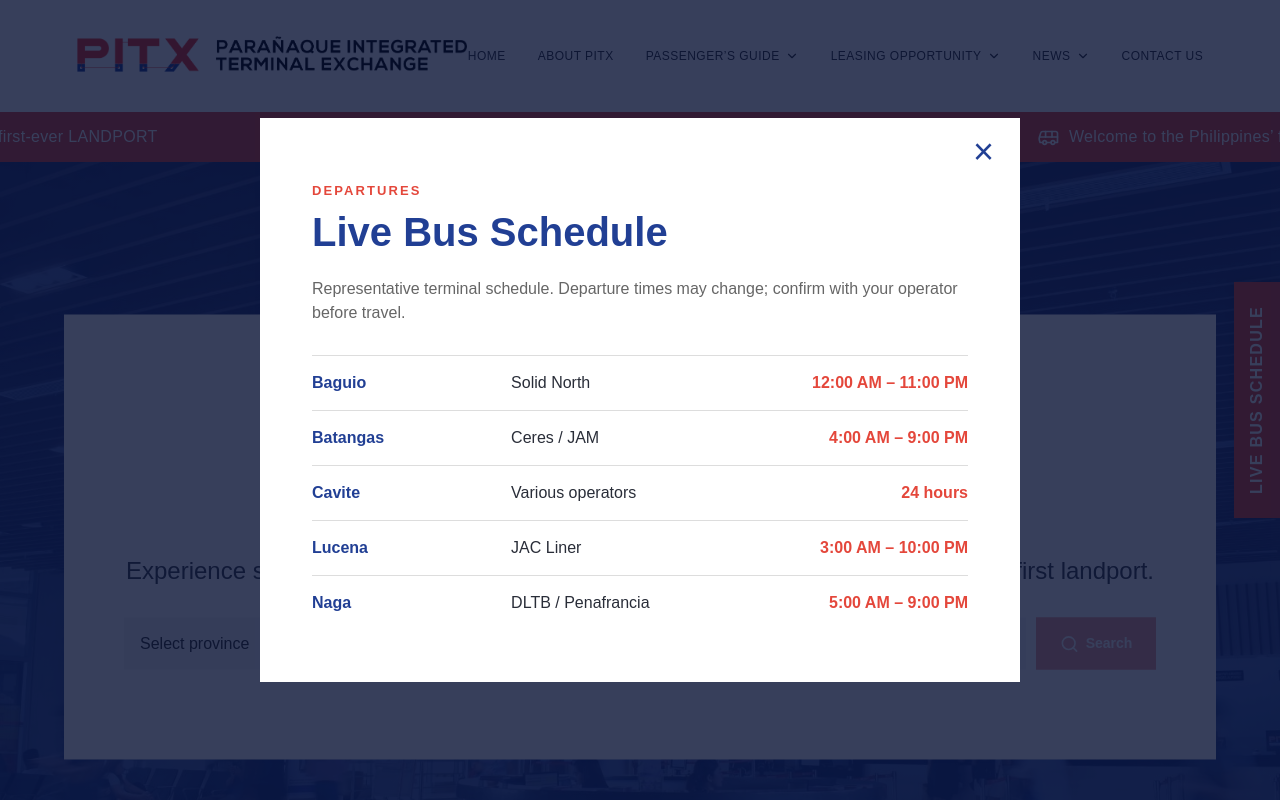
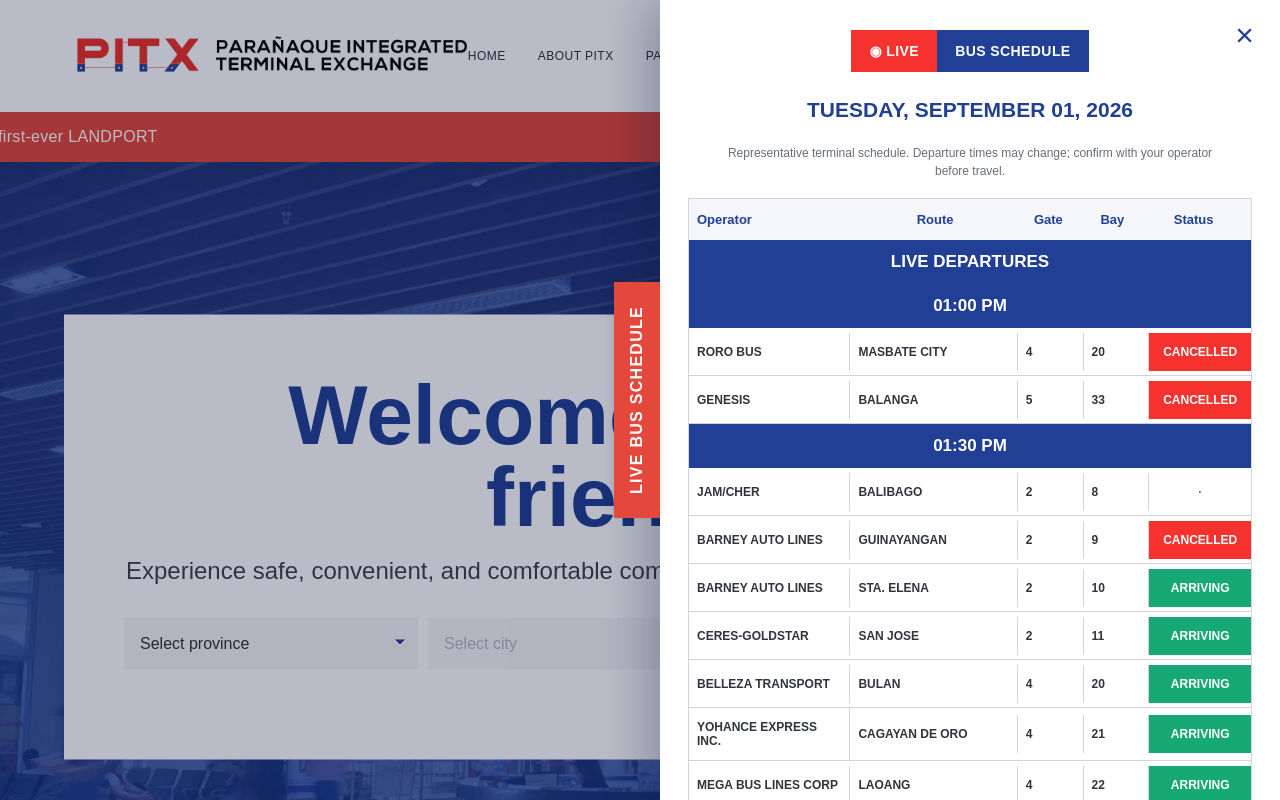
Before and after one commit to devskadi/landport-mockup, a Next.js app: page / in a window 1280 px wide. Both pictures are taken after a click on the button "LIVE BUS SCHEDULE". Shown: the top 800 px of the page. Built offline with nearby package versions, Linux system fonts and the light colour scheme.

Commit message:
Added Sliding Drawer

```diff
--- a/app/globals.css
+++ b/app/globals.css
@@ -238,3 +238,47 @@
 .contact-intro{margin-bottom:0}
 .contact-map-link{margin:22px 0 50px}
 @media(max-width:620px){.modern{padding-bottom:72px}}
+
+/* Live Bus Schedule right-side drawer */
+.schedule-tab{z-index:120;transition:right 320ms cubic-bezier(.22,1,.36,1)}
+.schedule-drawer-layer{position:fixed;inset:0;z-index:100;background:rgba(6,16,50,.28);opacity:0;visibility:hidden;pointer-events:none;transition:opacity 220ms ease,visibility 0s linear 320ms}
+.schedule-drawer-layer.open{opacity:1;visibility:visible;pointer-events:auto;transition:opacity 220ms ease,visibility 0s}
+.schedule-drawer{position:absolute;top:0;right:0;width:min(620px,calc(100vw - 48px));height:100%;overflow:auto;background:#fff;color:var(--ink);padding:30px 28px 44px;box-shadow:-16px 0 40px rgba(8,19,58,.24);transform:translateX(100%);transition:transform 320ms cubic-bezier(.22,1,.36,1)}
+.schedule-drawer-layer.open .schedule-drawer{transform:translateX(0)}
+body:has(.schedule-drawer-layer.open) .schedule-tab{right:min(620px,calc(100vw - 48px))}
+.schedule-drawer-topbar{display:flex;width:max-content;margin:0 auto 26px;overflow:hidden;text-transform:uppercase;font-size:14px;letter-spacing:.03em}
+.schedule-drawer-topbar span,.schedule-drawer-topbar strong{display:block;padding:13px 18px;color:#fff;font-weight:800}
+.schedule-drawer-topbar span{background:#f5322e}
+.schedule-drawer-topbar strong{background:var(--blue)}
+.schedule-drawer-close{position:absolute;top:18px;right:20px;border:0;background:transparent;color:var(--blue);font-size:32px;line-height:1;cursor:pointer}
+.schedule-drawer-title{position:absolute;width:1px;height:1px;overflow:hidden;clip-path:inset(50%);white-space:nowrap}
+.schedule-date{margin:8px 40px 22px;color:var(--blue);font-size:21px;font-weight:800;text-align:center;text-transform:uppercase}
+.schedule-drawer-note{max-width:500px;margin:0 auto 18px;color:#676d79;font-size:12px;line-height:1.5;text-align:center}
+.schedule-table{min-width:520px;margin-top:12px;border:1px solid #d2d5dc;border-bottom:0;overflow:hidden}
+.schedule-table-head,.schedule-table-row{display:grid;grid-template-columns:1.35fr 1.4fr .55fr .55fr .85fr;align-items:center}
+.schedule-table-head{padding:13px 8px;background:#f4f6fa;color:var(--blue);font-size:13px;font-weight:800;text-align:center}
+.schedule-table-head span:first-child,.schedule-table-row strong{text-align:left}
+.schedule-time-band{grid-column:1/-1;padding:12px 8px;background:var(--blue);color:#fff;font-size:17px;font-weight:800;text-align:center}
+.schedule-table-row{min-height:48px;border-bottom:1px solid #cfd3da;color:#30343d;font-size:12px;font-weight:700}
+.schedule-table-row>*{min-width:0;padding:12px 8px;border-right:1px solid #cfd3da;overflow-wrap:anywhere}
+.schedule-table-row>*:last-child{border-right:0}
+.schedule-table-row time{text-align:center;font-weight:800}
+.schedule-table-row small{display:none}
+.schedule-status{color:#fff!important;text-align:center}
+.schedule-status.cancelled{background:#f5322e}
+.schedule-status.arriving{background:#16a875}
+@media(max-width:620px){
+  .schedule-drawer{width:calc(100vw - 44px);padding:24px 16px 32px}
+  body:has(.schedule-drawer-layer.open) .schedule-tab{right:calc(100vw - 44px)}
+  .schedule-drawer-topbar{margin-bottom:22px}
+  .schedule-date{font-size:17px;margin-right:22px}
+  .schedule-table{min-width:500px}
+}
+
+
+.schedule-tab-open{right:min(620px,calc(100vw - 48px))}
+@media(max-width:620px){.schedule-tab-open{right:calc(100vw - 44px)}}
+
+
+.schedule-table-group{display:block}
+.schedule-status.pending{background:#fff;color:#f5322e!important}
--- a/app/home-page.tsx
+++ b/app/home-page.tsx
@@ -22,12 +22,10 @@
   { title: "Modern Features and Amenities", text: "PITX is equipped with modern features and amenities that are designed to address your daily commuting needs.", image: "/assets/amenities.jpg" },
   { title: "One-Stop Terminal", text: "PITX houses retail and office spaces where you can dine, shop, and avail government services, in one convenient location.", image: "/assets/one-stop.jpg" },
 ];
-const schedule = [
-  ["Baguio", "Solid North", "12:00 AM – 11:00 PM"],
-  ["Batangas", "Ceres / JAM", "4:00 AM – 9:00 PM"],
-  ["Cavite", "Various operators", "24 hours"],
-  ["Lucena", "JAC Liner", "3:00 AM – 10:00 PM"],
-  ["Naga", "DLTB / Penafrancia", "5:00 AM – 9:00 PM"],
+const scheduleGroups = [
+  { time: "01:00 PM", rows: [["RORO BUS", "MASBATE CITY", "4", "20", "CANCELLED"], ["GENESIS", "BALANGA", "5", "33", "CANCELLED"]] },
+  { time: "01:30 PM", rows: [["JAM/CHER", "BALIBAGO", "2", "8", ""], ["BARNEY AUTO LINES", "GUINAYANGAN", "2", "9", "CANCELLED"], ["BARNEY AUTO LINES", "STA. ELENA", "2", "10", "ARRIVING"], ["CERES-GOLDSTAR", "SAN JOSE", "2", "11", "ARRIVING"], ["BELLEZA TRANSPORT", "BULAN", "4", "20", "ARRIVING"], ["YOHANCE EXPRESS INC.", "CAGAYAN DE ORO", "4", "21", "ARRIVING"], ["MEGA BUS LINES CORP", "LAOANG", "4", "22", "ARRIVING"], ["UBE EXPRESS", "NAIA LOOP", "5", "32", "·"], ["SOLID NORTH", "DAGUPAN CITY", "5", "35", "CANCELLED"]] },
+  { time: "02:00 PM", rows: [["ALPS", "BATANGAS CITY", "2", "8", ""], ["ALPS", "LIPA CITY", "2", "9", ""], ["ALPS", "LIPA CITY", "2", "10", ""], ["CERES-GOLDSTAR", "SAN JOSE", "2", "11", "ARRIVING"]] },
 ];
 const routeOptions: Record<string, string[]> = {
   Cavite: ["Bacoor", "Dasmariñas", "Tagaytay", "Trece Martires"],
@@ -138,7 +136,7 @@
             </form>
             <p className="route-result" aria-live="polite">{routeMessage}</p>
           </div>
-          <button className="schedule-tab" onClick={() => setScheduleOpen(true)}>LIVE BUS SCHEDULE</button>
+          <button className={scheduleOpen ? "schedule-tab schedule-tab-open" : "schedule-tab"} onClick={() => setScheduleOpen(true)}>LIVE BUS SCHEDULE</button>
         </section>
 
         <section className="statement section-pad">
@@ -218,7 +216,20 @@
         </div>
       </footer>
 
-      {scheduleOpen ? <div className="modal-backdrop" onMouseDown={(e) => { if (e.target === e.currentTarget) setScheduleOpen(false); }}><section className="schedule-modal" role="dialog" aria-modal="true" aria-labelledby="schedule-title"><button className="modal-close" onClick={() => setScheduleOpen(false)} aria-label="Close schedule">×</button><p className="eyebrow">DEPARTURES</p><h2 id="schedule-title">Live Bus Schedule</h2><p className="modal-note">Representative terminal schedule. Departure times may change; confirm with your operator before travel.</p><div className="schedule-list">{schedule.map(([destination, operator, hours]) => <div key={destination}><strong>{destination}</strong><span>{operator}</span><time>{hours}</time></div>)}</div></section></div> : null}
+      <div className={scheduleOpen ? "schedule-drawer-layer open" : "schedule-drawer-layer"} aria-hidden={!scheduleOpen} onMouseDown={(e) => { if (e.target === e.currentTarget) setScheduleOpen(false); }}>
+        <section className="schedule-drawer" role="dialog" aria-modal={scheduleOpen} aria-labelledby="schedule-title">
+          <div className="schedule-drawer-topbar"><span>◉ LIVE</span><strong>BUS SCHEDULE</strong></div>
+          <button type="button" className="schedule-drawer-close" onClick={() => setScheduleOpen(false)} aria-label="Close schedule">×</button>
+          <h2 id="schedule-title" className="schedule-drawer-title">Live Bus Schedule</h2>
+          <p className="schedule-date">{new Intl.DateTimeFormat("en-US", { weekday: "long", day: "2-digit", month: "long", year: "numeric" }).format(new Date())}</p>
+          <p className="schedule-drawer-note">Representative terminal schedule. Departure times may change; confirm with your operator before travel.</p>
+          <div className="schedule-table" role="table" aria-label="Live bus departures">
+            <div className="schedule-table-head" role="row"><span role="columnheader">Operator</span><span role="columnheader">Route</span><span role="columnheader">Gate</span><span role="columnheader">Bay</span><span role="columnheader">Status</span></div>
+            <div className="schedule-time-band">LIVE DEPARTURES</div>
+            {scheduleGroups.map((group) => <div className="schedule-table-group" key={group.time}><div className="schedule-time-band">{group.time}</div>{group.rows.map(([operator, route, gate, bay, status]) => <div className="schedule-table-row" role="row" key={`${group.time}-${operator}-${route}-${gate}`}><strong role="cell">{operator}</strong><span role="cell">{route}</span><span role="cell">{gate}</span><span role="cell">{bay}</span><time className={`schedule-status ${status === "CANCELLED" ? "cancelled" : status === "ARRIVING" ? "arriving" : "pending"}`} role="cell">{status || "·"}</time></div>)}</div>)}
+          </div>
+        </section>
+      </div>
     </>
   );
 }
```
